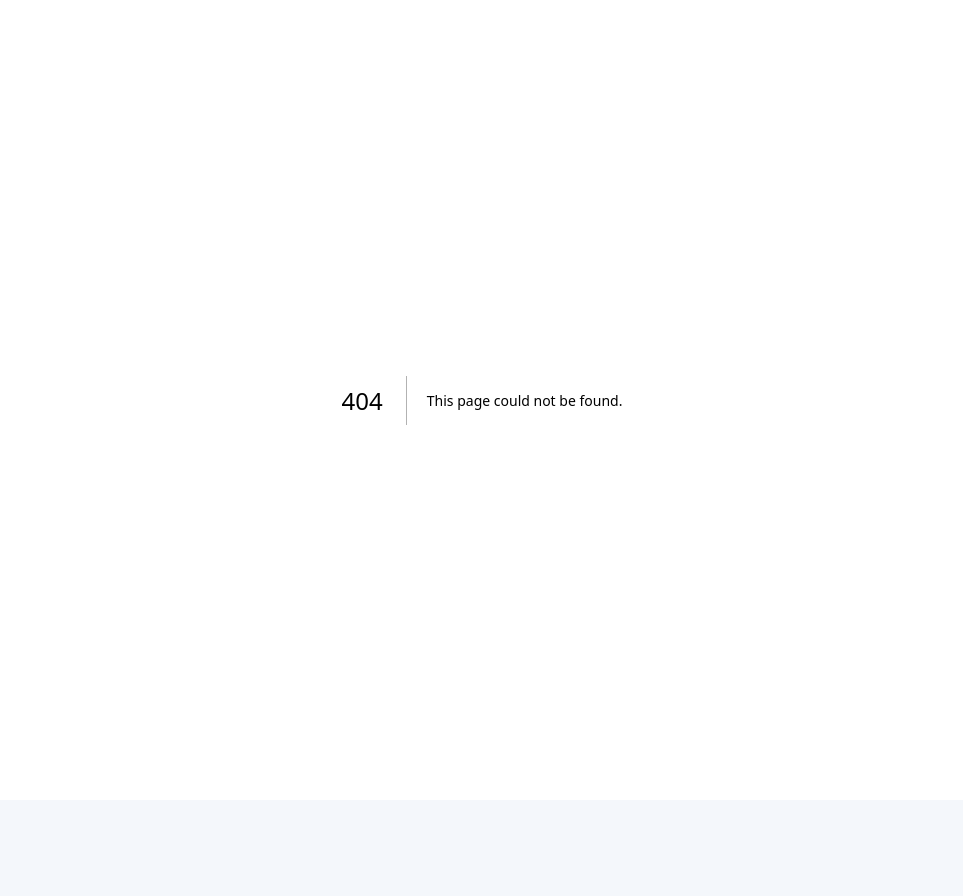
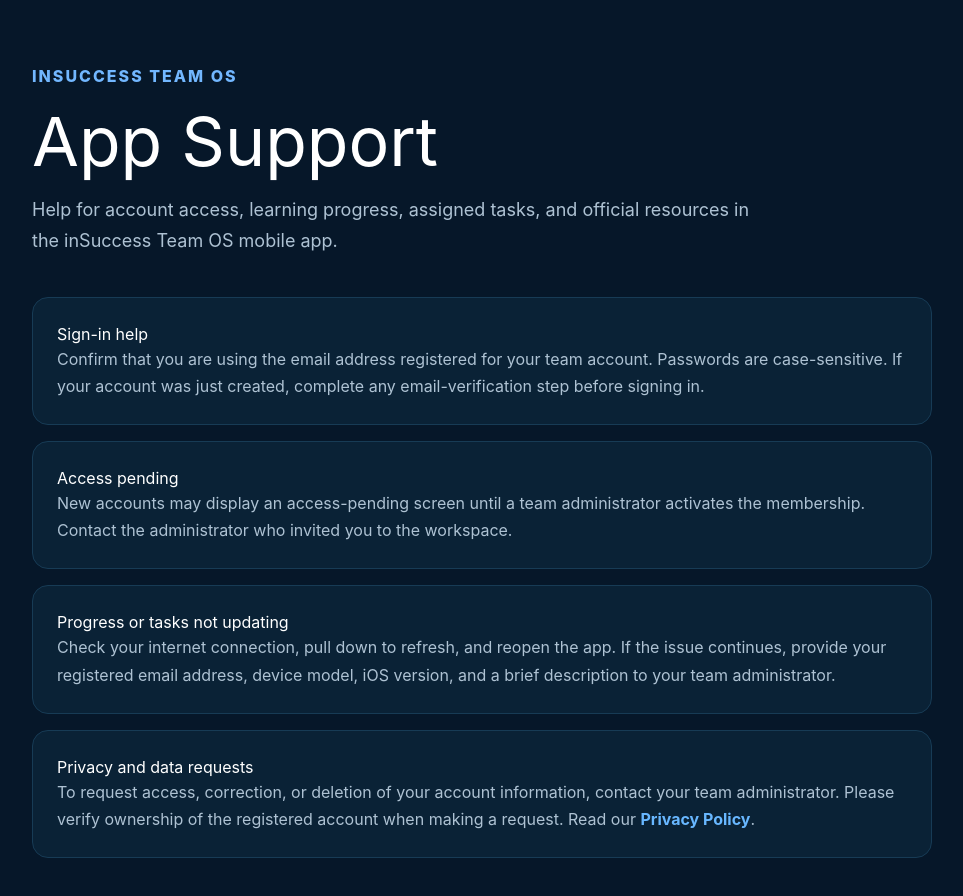
Before and after one commit to ratatatatatatatatata/incruises-team-os, a Next.js app: page /support in a window 1280 px wide. Before the commit this address had no page. Shown: the top 896 px of the page, without its empty margins (158-1121 px from the left). Before the commit the page ends 800 px from the top, so only its background shows below. Built offline with nearby package versions, Linux system fonts and the light colour scheme.

Commit message:
feat: add public app support page

```diff
--- /dev/null
+++ b/app/support/page.tsx
@@ -0,0 +1,50 @@
+import type { Metadata } from 'next';
+
+export const metadata: Metadata = {
+  title: 'Support | inSuccess Team OS',
+  description: 'Support information for the inSuccess Team OS mobile application.',
+};
+
+const card = { background: '#0a2236', border: '1px solid #173b55', borderRadius: 16, padding: 24 } as const;
+
+export default function SupportPage() {
+  return (
+    <main style={{ minHeight: '100vh', background: '#061729', padding: '64px 20px', color: '#fff' }}>
+      <article style={{ maxWidth: 900, margin: '0 auto' }}>
+        <p style={{ color: '#72b7ff', fontWeight: 800, letterSpacing: 2, margin: 0 }}>INSUCCESS TEAM OS</p>
+        <h1 style={{ fontSize: 'clamp(40px, 7vw, 68px)', lineHeight: 1.05, margin: '18px 0' }}>App Support</h1>
+        <p style={{ color: '#aec2d3', fontSize: 18, lineHeight: 1.7, maxWidth: 720 }}>
+          Help for account access, learning progress, assigned tasks, and official resources in the inSuccess Team OS mobile app.
+        </p>
+
+        <div style={{ display: 'grid', gap: 16, marginTop: 40 }}>
+          <section style={card}>
+            <h2 style={{ marginTop: 0 }}>Sign-in help</h2>
+            <p style={{ color: '#aec2d3', lineHeight: 1.7, marginBottom: 0 }}>
+              Confirm that you are using the email address registered for your team account. Passwords are case-sensitive. If your account was just created, complete any email-verification step before signing in.
+            </p>
+          </section>
+          <section style={card}>
+            <h2 style={{ marginTop: 0 }}>Access pending</h2>
+            <p style={{ color: '#aec2d3', lineHeight: 1.7, marginBottom: 0 }}>
+              New accounts may display an access-pending screen until a team administrator activates the membership. Contact the administrator who invited you to the workspace.
+            </p>
+          </section>
+          <section style={card}>
+            <h2 style={{ marginTop: 0 }}>Progress or tasks not updating</h2>
+            <p style={{ color: '#aec2d3', lineHeight: 1.7, marginBottom: 0 }}>
+              Check your internet connection, pull down to refresh, and reopen the app. If the issue continues, provide your registered email address, device model, iOS version, and a brief description to your team administrator.
+            </p>
+          </section>
+          <section style={card}>
+            <h2 style={{ marginTop: 0 }}>Privacy and data requests</h2>
+            <p style={{ color: '#aec2d3', lineHeight: 1.7, marginBottom: 0 }}>
+              To request access, correction, or deletion of your account information, contact your team administrator. Please verify ownership of the registered account when making a request. Read our{' '}
+              <a href="/privacy" style={{ color: '#68b7ff', fontWeight: 700 }}>Privacy Policy</a>.
+            </p>
+          </section>
+        </div>
+      </article>
+    </main>
+  );
+}
```
